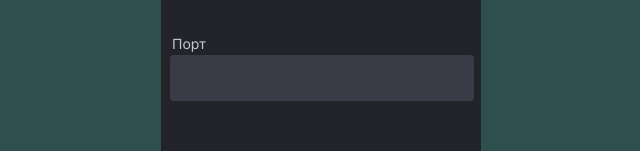
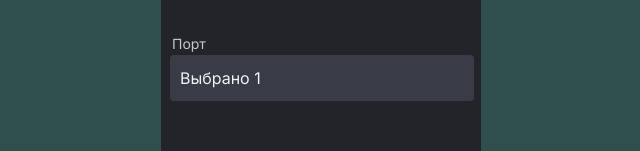
Before and after one commit to Andrew-Sparrow/graffinteractive-test, a React (Create React App) app: page / in a window 1280 px wide. Both pictures are taken after a click on the button "Фильтры". Shown: the part 265-416 px from the top of the page, without its empty margins (319-959 px from the left). Built offline with nearby package versions, Linux system fonts and the light colour scheme.

Commit message:
adds inner content for select

```diff
--- a/src/components/multi-select/multi-select.jsx
+++ b/src/components/multi-select/multi-select.jsx
@@ -26,7 +26,9 @@ const MultiSelect = () => {
       <label className={filterStyles.label} htmlFor="port">Порт</label>
       <OutsideAlerter onClickSelectHandle={onClickOutsideHandler}>
         <div className={multiSelectStyles.select_wrapper} >
-          <div className={multiSelectStyles.select} tabIndex="1" onClick={onClickSelectHandler} id="port" />
+          <div className={multiSelectStyles.select} tabIndex="1" onClick={onClickSelectHandler} id="port" >
+            <p>Выбрано <span>{1}</span></p>
+          </div>
           {
             isSelectActive &&
             <div className={multiSelectStyles.menu}>
--- a/src/components/multi-select/multi-select.module.scss
+++ b/src/components/multi-select/multi-select.module.scss
@@ -23,7 +23,9 @@
   outline: none;
   background-color: $light-gray-bg;
   font-size: 16px;
-  line-height: 22px;
+  line-height: 46px;
+  top: -16px;
+  position: relative;
 }
 
 .select_wrapper:focus-within {
@@ -31,6 +33,7 @@
 }
 
 .menu {
+  position: absolute;
   box-sizing: border-box;
   width: 304px;
   padding-left: 12px;
@@ -38,7 +41,6 @@
   transition: all 0.5s ease-out;
   outline: none;
   background-color: $light-gray-bg;
-  top: 46px;
-  position: absolute;
+  top: 48px;
   z-index: 100;
 }
```
